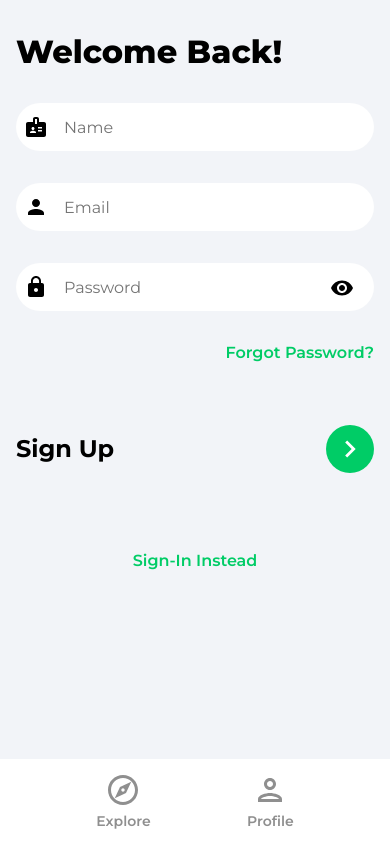
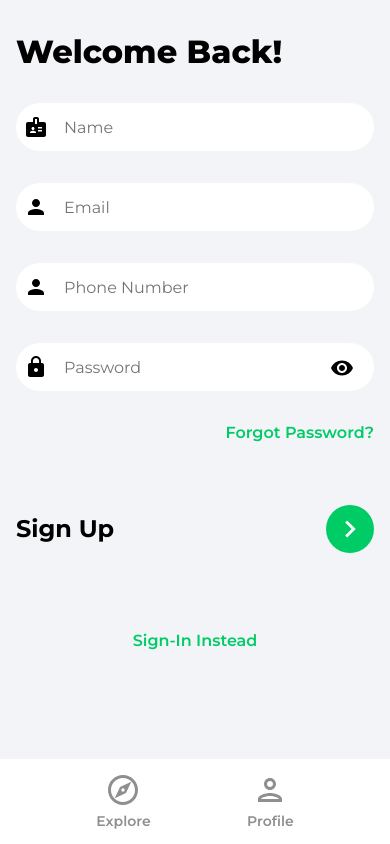
Before and after one commit to FulphilledDev/coaching-services-app, a React (Create React App) app: page /sign-up in a window 390 px wide. Built offline with nearby package versions, Linux system fonts and the light colour scheme.

Commit message:
Add phone input to user profile and form data (as string, not number)

```diff
--- a/package.json
+++ b/package.json
@@ -11,6 +11,7 @@
     "react": "^18.2.0",
     "react-dom": "^18.2.0",
     "react-leaflet": "^4.1.0",
+    "react-phone-number-input": "^3.2.11",
     "react-router-dom": "^6.4.1",
     "react-scripts": "5.0.1",
     "react-toastify": "^9.0.8",
--- a/src/index.css
+++ b/src/index.css
@@ -29,6 +29,7 @@ button {
 .input,
 .passwordInput,
 .emailInput,
+.phoneInput,
 .nameInput,
 .textarea {
   box-shadow: rgba(0, 0, 0, 0.11);
@@ -200,6 +201,11 @@ button {
 
 
 .emailInput {
+  margin-bottom: 2rem;
+  background: url('./assets/svg/personIcon.svg') #ffffff 2.5% center no-repeat;
+}
+
+.phoneInput {
   margin-bottom: 2rem;
   background: url('./assets/svg/personIcon.svg') #ffffff 2.5% center no-repeat;
 }
--- a/src/pages/Profile.jsx
+++ b/src/pages/Profile.jsx
@@ -1,5 +1,6 @@
 import { useState, useEffect } from 'react'
 import { getAuth } from 'firebase/auth'
+import { useNavigate } from 'react-router-dom'
 
 function Profile() {
   const auth = getAuth()
@@ -11,12 +12,30 @@ function Profile() {
 
   const { name, email } = formData
 
-  useEffect(() => {
-    console.log(auth.currentUser)
-  }, [])
+  // useEffect(() => {
+  //   console.log(auth.currentUser)
+  // }, [])
+
+  const navigate = useNavigate()
+
+  const onLogout = () => {
+    auth.signOut()
+    navigate('/')
+  }
 
   return (
-    auth.currentUser ? <h1>{auth.currentUser.displayName}</h1> : 'Not Logged In'
+    <div>
+      <header className="profileHeader">
+          <p className="pageHeader">My Profile</p>
+          <button
+            type='button'
+            className="logOut"
+            onClick={onLogout}
+          >
+            Logout
+          </button>
+      </header>
+    </div>
   )
 }
 
--- a/src/pages/SignUp.jsx
+++ b/src/pages/SignUp.jsx
@@ -6,15 +6,19 @@ import { setDoc, doc, serverTimestamp } from 'firebase/firestore'
 import { db } from '../firebase.config'
 import { ReactComponent as ArrowRightIcon } from '../assets/svg/keyboardArrowRightIcon.svg'
 import visibilityIcon from '../assets/svg/visibilityIcon.svg'
+// (After project finish): Add Phone Input prop for sign-up and add to formData
+// import 'react-phone-number-input/style.css'
+// import PhoneInput from 'react-phone-number-input'
 
 function SignUp() {
   const [ showPassword, setShowPassword ] = useState(false)
   const [ formData, setFormData ] = useState({
     name: '',
     email: '',
-    password: ''
+    phone: '',
+    password: '',
   })
-  const { name, email, password } = formData
+  const { name, email, phone, password } = formData
 
   const navigate = useNavigate()
 
@@ -32,7 +36,7 @@ function SignUp() {
     try {
       // Register a new user
       const auth = getAuth()
-      const userCredential = await createUserWithEmailAndPassword(auth, email, password)
+      const userCredential = await createUserWithEmailAndPassword(auth, email, phone, password)
       const user = userCredential.user
 
       updateProfile(auth.currentUser, {
@@ -77,6 +81,13 @@ function SignUp() {
               placeholder="Email"
               id="email"
               value={email}
+              onChange={onChange}
+          />
+          <input
+              className="phoneInput"
+              placeholder="Phone Number"
+              id="phone"
+              value={phone}
               onChange={onChange}
           />
 
```
Also changed, not shown: 1 other file (tests, documents, lock files or other folders).
